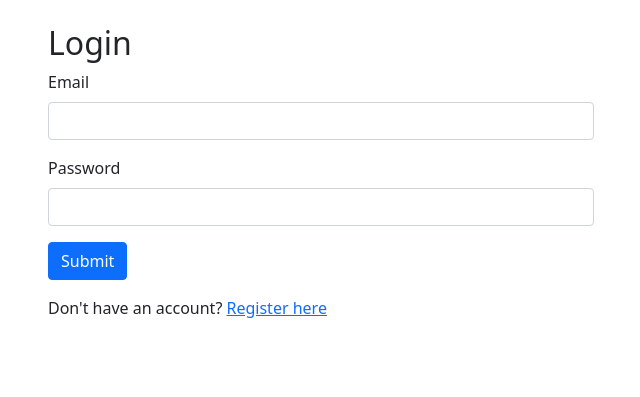
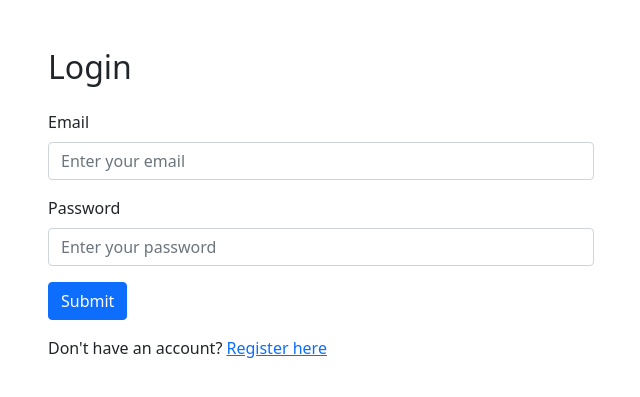
Before and after one commit to rssukantha269-tech/Flask, a Flask app: template templates/login.html in a window 1280 px wide. Shown: the part 56-453 px from the top of the page, without its empty margins (319-959 px from the left). Run offline with Flask 3, Linux system fonts and the light colour scheme; the template is opened without the code that fills it, so the values that code supplies are empty, except form fields; form fields are guessed from the names that the template uses; some libraries are stand-ins or nearby versions.

Commit message:
Enhance login.html with better form structure
Updated login form with improved layout and error handling.

```diff
--- a/templates/login.html
+++ b/templates/login.html
@@ -3,20 +3,31 @@
 {% block title %}Login{% endblock %}
 
 {% block content %}
-<div class="row justify-content-center">
+<div class="row justify-content-center mt-5">
     <div class="col-md-6">
-        <h2>Login</h2>
-        <form method="POST">
+        <h2 class="mb-4">Login</h2>
+        <form method="POST" novalidate>
             {{ form.hidden_tag() }}
+
             <div class="mb-3">
                 {{ form.email.label(class="form-label") }}
-                {{ form.email(class="form-control") }}
+                {{ form.email(class="form-control", placeholder="Enter your email") }}
+                {% for error in form.email.errors %}
+                    <div class="text-danger">{{ error }}</div>
+                {% endfor %}
             </div>
+
             <div class="mb-3">
                 {{ form.password.label(class="form-label") }}
-                {{ form.password(class="form-control") }}
+                {{ form.password(class="form-control", placeholder="Enter your password") }}
+                {% for error in form.password.errors %}
+                    <div class="text-danger">{{ error }}</div>
+                {% endfor %}
             </div>
-            {{ form.submit(class="btn btn-primary") }}
+
+            <div class="mb-3">
+                {{ form.submit(class="btn btn-primary") }}
+            </div>
         </form>
         <p class="mt-3">Don't have an account? <a href="{{ url_for('auth.register') }}">Register here</a></p>
     </div>
```
